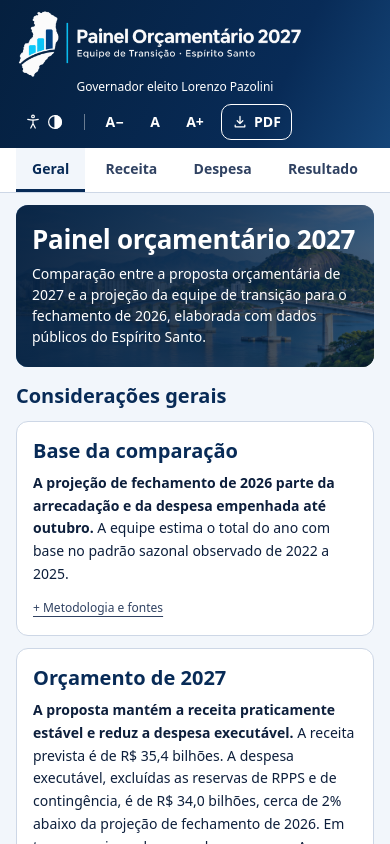
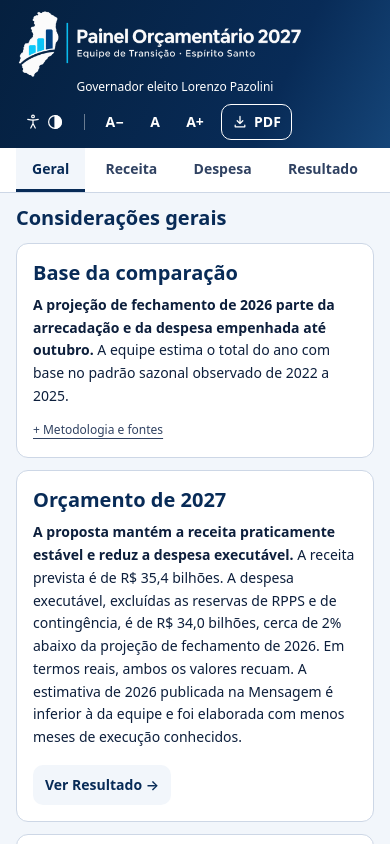
Before and after one commit to EduardoAraujoOx/Tesouro, a Next.js app: page /painel in a window 390 px wide. Shown: the top 844 px of the page. Built offline with nearby package versions, Linux system fonts and the light colour scheme.

Commit message:
Abre as Considerações gerais diretamente no celular

```diff
--- a/app/globals.css
+++ b/app/globals.css
@@ -141,33 +141,15 @@ h1, h2, h3 { @apply font-serif font-semibold text-navy; font-optical-sizing: aut
 .painel-topo-apoio { padding-inline-start: 21%; }
 :root[data-contrast='alto'] .painel-marca-texto { @apply not-sr-only; }
 :root[data-contrast='alto'] .painel-topo-apoio { padding-inline-start: 0; }
-.painel .painel-topo h1, .painel .painel-abertura h1 { color: rgb(var(--on-navy)); }
+.painel .painel-topo h1 { color: rgb(var(--on-navy)); }
 .painel .painel-cabecalho :focus-visible, .painel .painel-abertura :focus-visible { outline-color: rgb(var(--on-navy)); }
 :root:not([data-contrast='alto']) :is(.painel-cabecalho, .painel-topo) {
   background-image: linear-gradient(115deg, rgb(var(--navy-deep)), rgb(var(--navy)) 70%, #154578);
-}
-.painel-abertura-imagem::after {
-  content: "";
-  position: absolute;
-  inset: 0;
-  background: linear-gradient(105deg, rgb(var(--navy-deep) / .96), rgb(var(--navy-deep) / .83) 56%, rgb(var(--navy-deep) / .65));
-}
-@media (min-width: 1024px) {
-  .painel-abertura-imagem::after {
-    background: linear-gradient(90deg, rgb(var(--navy-deep)), rgb(var(--navy-deep) / .93) 21%, rgb(var(--navy-deep) / .25) 70%, transparent);
-  }
 }
 /* A navegação se ajusta à largura útil em relação ao tamanho do texto. */
 @media screen {
   .painel { container: painel / inline-size; overflow-wrap: anywhere; }
   .painel-topo, .painel-topo-conteudo { display: contents; }
-  .painel-abertura { margin: .75rem 1rem .25rem; border-radius: .75rem; }
-  @media (min-width: 640px) {
-    .painel-abertura { margin-inline: 1.5rem; }
-  }
-  @media (min-width: 768px) {
-    .painel-abertura { margin: 1.25rem 2rem 0; }
-  }
   .painel-abas, .painel-subabas { display: grid; grid-template-columns: minmax(0, 1fr); }
   .painel-navegacao { container: painel-navegacao / inline-size; }
   .painel-subvisoes { container: painel-subvisoes / inline-size; }
@@ -239,10 +221,7 @@ h1, h2, h3 { @apply font-serif font-semibold text-navy; font-optical-sizing: aut
     .painel-topo .painel-abas [aria-selected="true"] { border-bottom-color: rgb(var(--on-navy)); }
     :root:not([data-contrast='alto']) .painel-topo .painel-abas [aria-selected="true"] { border-bottom-color: #39b5e8; }
     .painel .painel-topo .painel-abas :focus-visible { outline-color: rgb(var(--on-navy)); }
-    .painel-abertura {
-      margin: 0;
-      border-radius: 0;
-    }
+    .painel-abertura { display: block; }
     .painel-abertura-conteudo {
       display: flex;
       min-height: 26.75rem;
@@ -250,7 +229,6 @@ h1, h2, h3 { @apply font-serif font-semibold text-navy; font-optical-sizing: aut
       padding: 3rem 2.5rem 3.5rem;
     }
     .painel-abertura-texto { max-width: 56%; }
-    .painel-abertura-equipe, .painel-abertura-acoes { display: flex; }
     .painel-abertura-equipe::before {
       content: "";
       width: 2.25rem;
@@ -278,6 +256,9 @@ h1, h2, h3 { @apply font-serif font-semibold text-navy; font-optical-sizing: aut
       transform: rotate(-14deg);
     }
     .painel-abertura-imagem::after {
+      content: "";
+      position: absolute;
+      inset: 0;
       z-index: 1;
       background: linear-gradient(90deg, rgb(var(--navy-deep)), rgb(var(--navy-deep) / .85) 24%, rgb(var(--navy-deep) / .2) 66%, transparent);
     }
--- a/components/painel/Painel.tsx
+++ b/components/painel/Painel.tsx
@@ -46,7 +46,6 @@ export function Painel({ macro, receitaMes, elementosPloa, orgaos, fiscais, rclP
   const escolheAba = (a: Aba) => { setAba(a); try { window.history.replaceState(null, '', `#${a}`) } catch { /* sem histórico: segue */ } }
   const abaAtual = ABAS.find((a) => a.id === aba)!
   const abertura = aba === 'conclusoes'
-  const TituloTopo = abertura ? 'p' : 'h1'
   const navegar = (destino: Aba, detalhe?: string) => {
     if (detalhe) setSub((x) => ({ ...x, [destino]: detalhe }))
     escolheAba(destino)
@@ -67,13 +66,13 @@ export function Painel({ macro, receitaMes, elementosPloa, orgaos, fiscais, rclP
           <div className="painel-cabecalho bg-navy-deep text-on-navy">
             <div className={`painel-cabecalho-conteudo mx-auto flex max-w-[1600px] flex-wrap items-center justify-between gap-x-6 gap-y-2 px-4 sm:px-6 md:px-8 ${abertura ? 'py-2 md:py-3' : 'py-3 md:py-5'}`}>
               <div className="painel-topo-identidade w-full min-w-0 max-w-[18rem] lg:max-w-[22rem]">
-                <TituloTopo className="text-title font-semibold leading-tight tracking-tight">
+                <h1 className="text-title font-semibold leading-tight tracking-tight">
                   <span className="painel-marca-texto sr-only">{IDENTIDADE.painel}</span>
                   <span className="painel-marca banner-img block aspect-[1000/247] overflow-hidden">
                     <Image src="/img/painel-marca-transparente.png" alt="" width={2172} height={724}
                       sizes="(min-width: 1024px) 390px, 320px" loading="eager" />
                   </span>
-                </TituloTopo>
+                </h1>
                 <p className="painel-marca-texto sr-only text-label tracking-normal">{IDENTIDADE.faixa}</p>
                 <p className="painel-topo-apoio text-label tracking-normal">{IDENTIDADE.apoio}</p>
               </div>
@@ -126,21 +125,21 @@ export function Painel({ macro, receitaMes, elementosPloa, orgaos, fiscais, rclP
         ))}
         <div role="tabpanel" id={`painel-${aba}`} aria-labelledby={`aba-${aba}`} tabIndex={0}>
           {abertura && (
-            <div className="painel-abertura relative isolate overflow-hidden bg-navy-deep text-on-navy print:hidden">
+            <div className="painel-abertura relative isolate hidden overflow-hidden bg-navy-deep text-on-navy print:hidden">
               <div aria-hidden="true" className="painel-abertura-imagem banner-img absolute inset-0 -z-10 lg:left-[36%]">
                 <Image src="/img/hero-vitoria-dia.jpg" alt="" fill sizes="(min-width: 1600px) 980px, (min-width: 1024px) 64vw, 100vw"
                   className="object-cover object-[75%_55%] lg:object-[68%_40%]" />
               </div>
               <div className="painel-abertura-conteudo mx-auto max-w-[1600px] px-4 py-5 sm:px-6 md:px-8 md:py-9">
                 <div className="painel-abertura-texto lg:max-w-[54%]">
-                  <p className="painel-abertura-equipe hidden items-center gap-3 text-label font-semibold uppercase tracking-[0.2em]">{IDENTIDADE.nome}</p>
-                  <h1 className="painel-abertura-titulo text-[1.3125rem] font-semibold leading-tight tracking-tight min-[360px]:text-headline md:text-section lg:text-[2.25rem] xl:text-display">
+                  <p className="painel-abertura-equipe flex items-center gap-3 text-label font-semibold uppercase tracking-[0.2em]">{IDENTIDADE.nome}</p>
+                  <p aria-hidden="true" className="painel-abertura-titulo font-semibold">
                     <span className="painel-abertura-titulo-inicio">{IDENTIDADE.painel.split(' ', 1)[0]}</span>{IDENTIDADE.painel.slice(IDENTIDADE.painel.indexOf(' '))}
-                  </h1>
+                  </p>
                   <p className="painel-abertura-descricao mt-2 max-w-[34rem] text-small md:mt-3 md:text-body">
                     Comparação entre a proposta orçamentária de 2027 e a projeção da equipe de transição para o fechamento de 2026, elaborada com dados públicos do Espírito Santo.
                   </p>
-                  <div className="painel-abertura-acoes mt-7 hidden flex-wrap gap-3 text-small">
+                  <div className="mt-7 flex flex-wrap gap-3 text-small">
                     <button type="button" onClick={explorar} className="inline-flex min-h-12 items-center gap-2 rounded-brand bg-on-navy px-4 font-semibold text-navy-deep hover:underline">
                       Explorar o painel <IconArrow className="h-5 w-5" />
                     </button>
```
